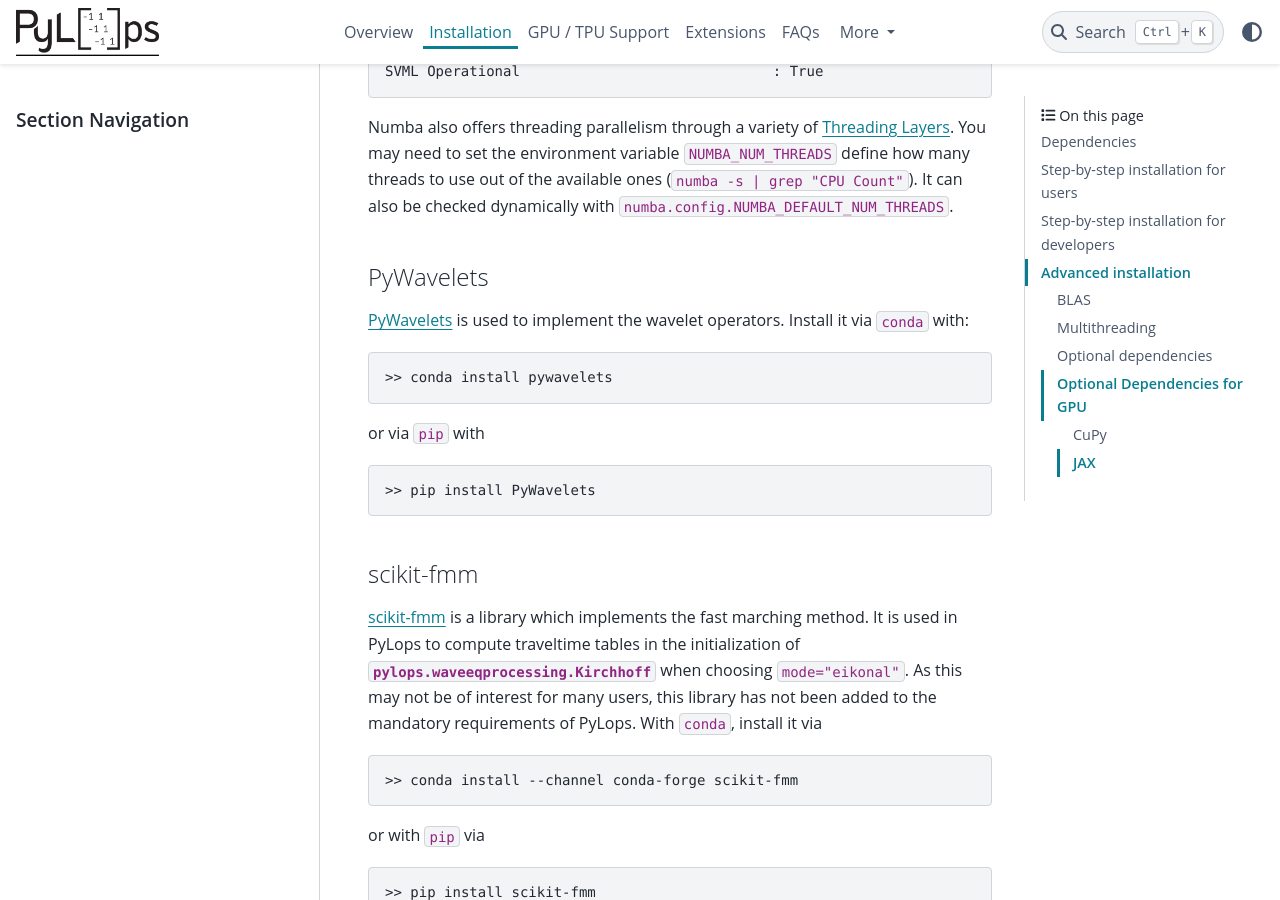
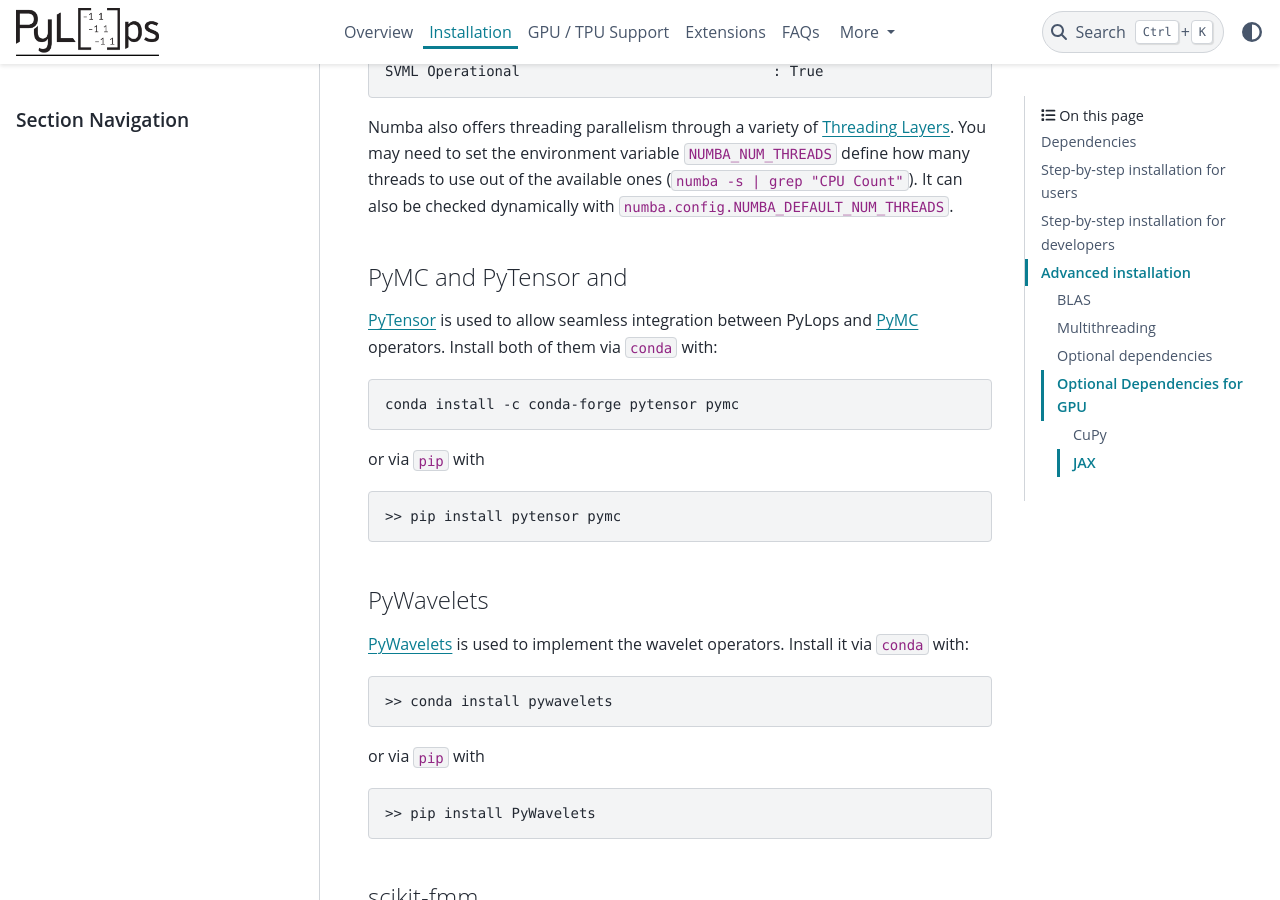
Before and after one commit to PyLops/pylops, a Sphinx documentation site: the page built from docs/source/installation.rst, in a window 1280 px wide and 900 px high, scrolled down 9953 px. Built offline with Sphinx 7.4.7 and the PyData theme 0.15.4, drawn with Linux system fonts in a browser that asks for light colours; pages that are not in the unit, such as notebooks, are missing from menus; the version number could not be read and is left out; comment, search, counter and statistics services are not loaded.

Commit message:
doc: added info to install pytensor and pymc

```diff
--- a/docs/source/installation.rst
+++ b/docs/source/installation.rst
@@ -437,6 +437,23 @@ You may need to set the environment variable ``NUMBA_NUM_THREADS`` define how ma
 It can also be checked dynamically with ``numba.config.NUMBA_DEFAULT_NUM_THREADS``.
 
 
+PyMC and PyTensor and
+--------
+`PyTensor <https://pytensor.readthedocs.io/en/latest/>`_ is used to allow seamless integration between PyLops and
+`PyMC <https://www.pymc.io/welcome.html>`_ operators.
+Install both of them via ``conda`` with:
+
+.. code-block:: bash
+
+   conda install -c conda-forge pytensor pymc
+
+or via ``pip`` with
+
+.. code-block:: bash
+
+   >> pip install pytensor pymc
+
+
 PyWavelets
 ----------
 `PyWavelets <https://pywavelets.readthedocs.io/en/latest/>`_ is used to implement the wavelet operators.
```
